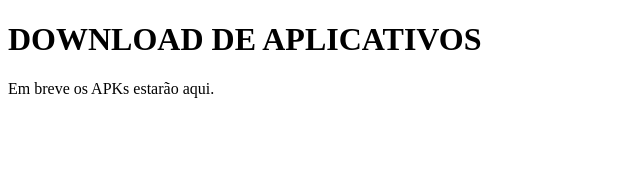
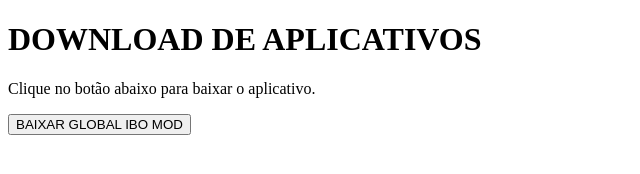
Before and after one commit to victoromanoeloficial-hash/link-apks, a plain HTML site: page index.html in a window 1280 px wide. Shown: the whole page, without its empty margins (0-640 px from the left). Drawn offline with Linux system fonts and the light colour scheme.

Commit message:
Update index.html

```diff
--- a/index.html
+++ b/index.html
@@ -7,7 +7,11 @@
 
 <h1>DOWNLOAD DE APLICATIVOS</h1>
 
-<p>Em breve os APKs estarão aqui.</p>
+<p>Clique no botão abaixo para baixar o aplicativo.</p>
+
+<a href="GLOBAL IBO Mod.apk" download>
+<button>BAIXAR GLOBAL IBO MOD</button>
+</a>
 
 </body>
 </html>
```
